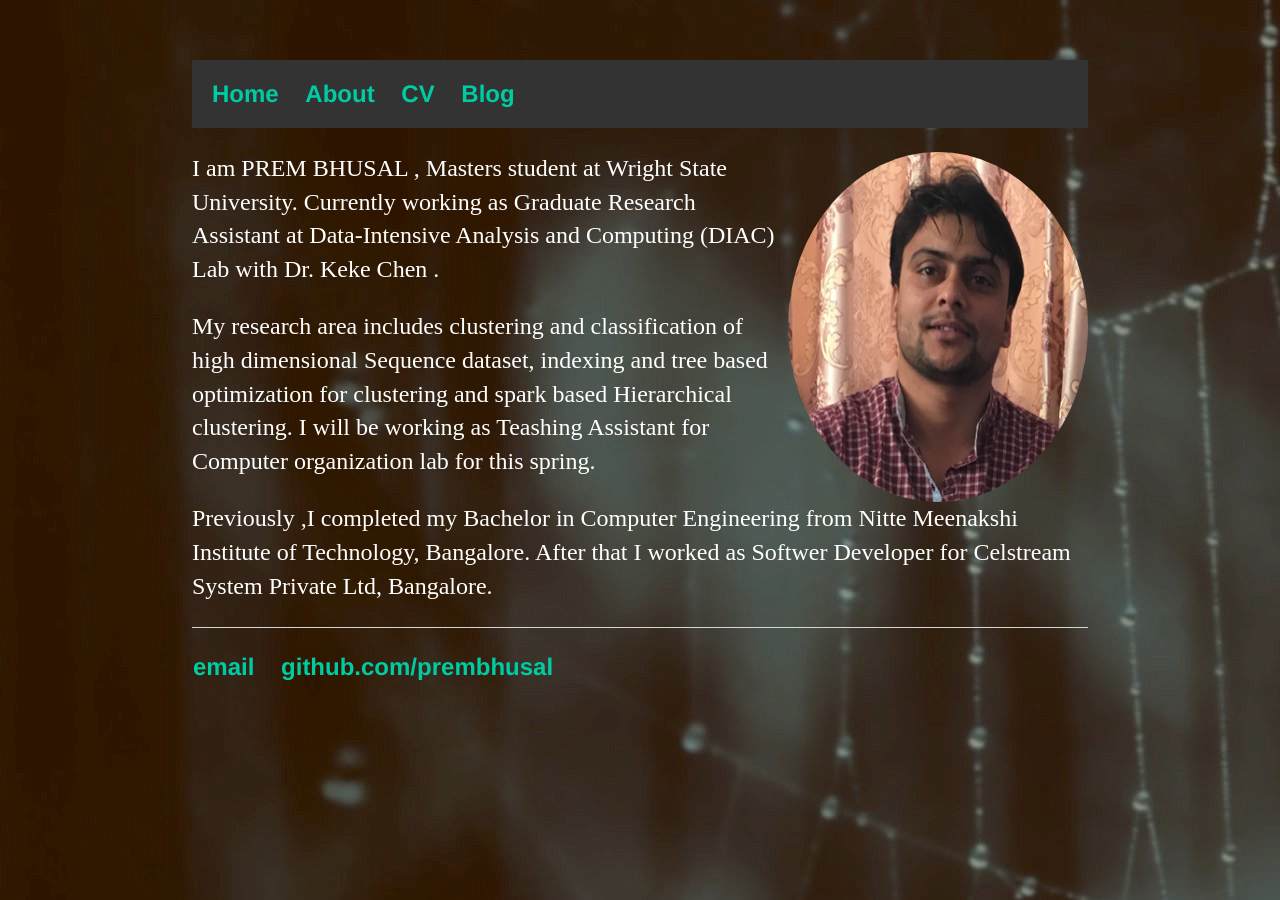
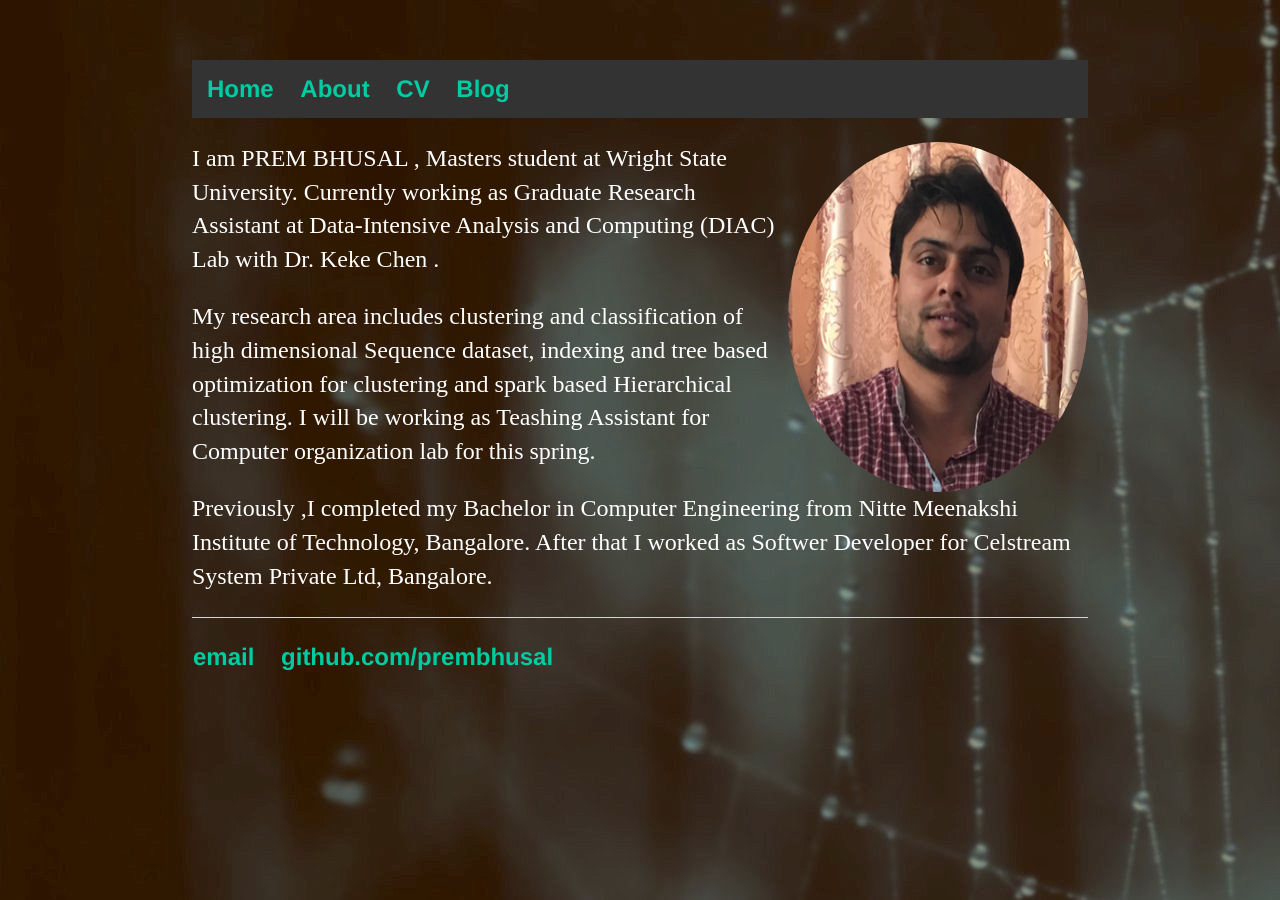
Before and after one commit to prembhusal/prembhusalWebsite, a Jekyll site: the page built from index.html, in a window 1280 px wide. Built offline with Jekyll 4.4.1, drawn with Linux system fonts in a browser that asks for light colours.

Commit message:
Update main.css

```diff
--- a/css/main.css
+++ b/css/main.css
@@ -10,7 +10,7 @@ nav ul {
     font-size: 1.5em;
     color: #00cca3;
     background-color: #333;
-    padding: 20px 20px;
+    padding: 15px 15px;
 }
 footer ul {
     font-family:'Helvetica', 'Arial', 'Sans-Serif';
```
